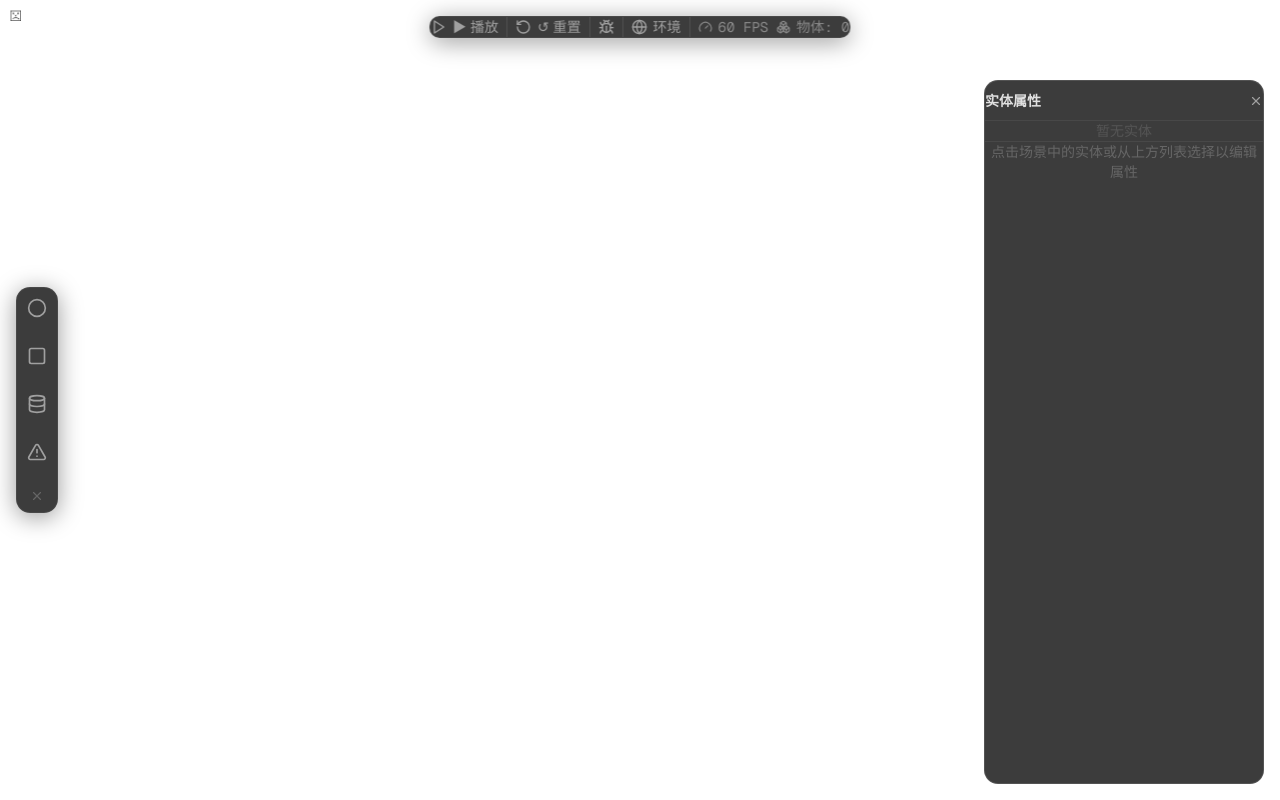
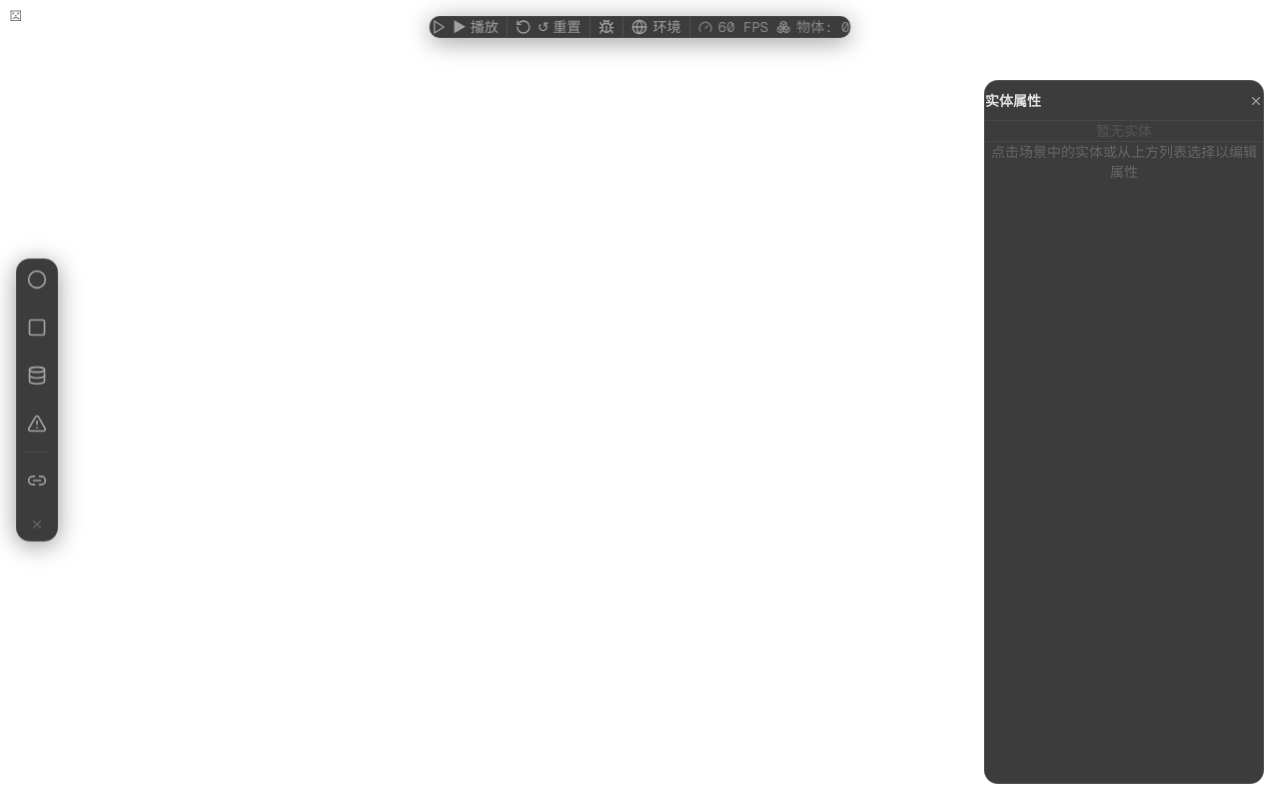
Before and after one commit to qianwu629/physics-6, a React (Vite) app in the folder frontend/: page / in a window 1280 px wide. Built offline with nearby package versions, Linux system fonts and the light colour scheme.

Commit message:
feat(03-constraint): add spring button to Toolbox
- Link2 icon spring button below shape buttons with separator
- Toggle between enterSpringMode/exitSpringMode
- Blue highlight when spring creation is active
- Shortcut hint: K

```diff
--- a/frontend/src/components/Toolbox.tsx
+++ b/frontend/src/components/Toolbox.tsx
@@ -1,4 +1,4 @@
-import { Circle, Square, Database, TriangleAlert, Plus, X } from 'lucide-react';
+import { Circle, Square, Database, TriangleAlert, Link2, Plus, X } from 'lucide-react';
 import { useSimulationStore } from '../store';
 import type { ShapeType } from '../store/uiSlice';
 
@@ -13,6 +13,11 @@ export default function Toolbox() {
   const toolboxCollapsed = useSimulationStore((s) => s.toolboxCollapsed);
   const toggleToolbox = useSimulationStore((s) => s.toggleToolbox);
   const openDialog = useSimulationStore((s) => s.openDialog);
+  const enterSpringMode = useSimulationStore((s) => s.enterSpringMode);
+  const exitSpringMode = useSimulationStore((s) => s.exitSpringMode);
+  const springCreationStage = useSimulationStore((s) => s.springCreationStage);
+
+  const isSpringMode = springCreationStage !== 'idle';
 
   return (
     <div
@@ -60,6 +65,24 @@ export default function Toolbox() {
               <Icon size={20} strokeWidth={2} />
             </button>
           ))}
+          {/* 弹簧按钮分隔线 */}
+          <div className="w-6 h-px my-1" style={{ background: 'rgba(255,255,255,0.08)' }} />
+
+          {/* 弹簧按钮 — Phase 3 */}
+          <button
+            type="button"
+            aria-label={isSpringMode ? '退出弹簧模式' : '添加弹簧'}
+            title="添加弹簧 (K)"
+            onClick={() => isSpringMode ? exitSpringMode() : enterSpringMode()}
+            className="flex items-center justify-center w-10 h-10 rounded-lg
+              text-[#a0a0a0] hover:bg-[rgba(59,130,246,0.15)] hover:text-[#3b82f6]
+              active:bg-[rgba(59,130,246,0.3)] active:scale-95
+              transition-all duration-150"
+            style={isSpringMode ? { backgroundColor: 'rgba(59,130,246,0.2)', color: '#3b82f6' } : {}}
+          >
+            <Link2 size={20} strokeWidth={2} />
+          </button>
+
           {/* 折叠按钮 */}
           <button
             type="button"
```
